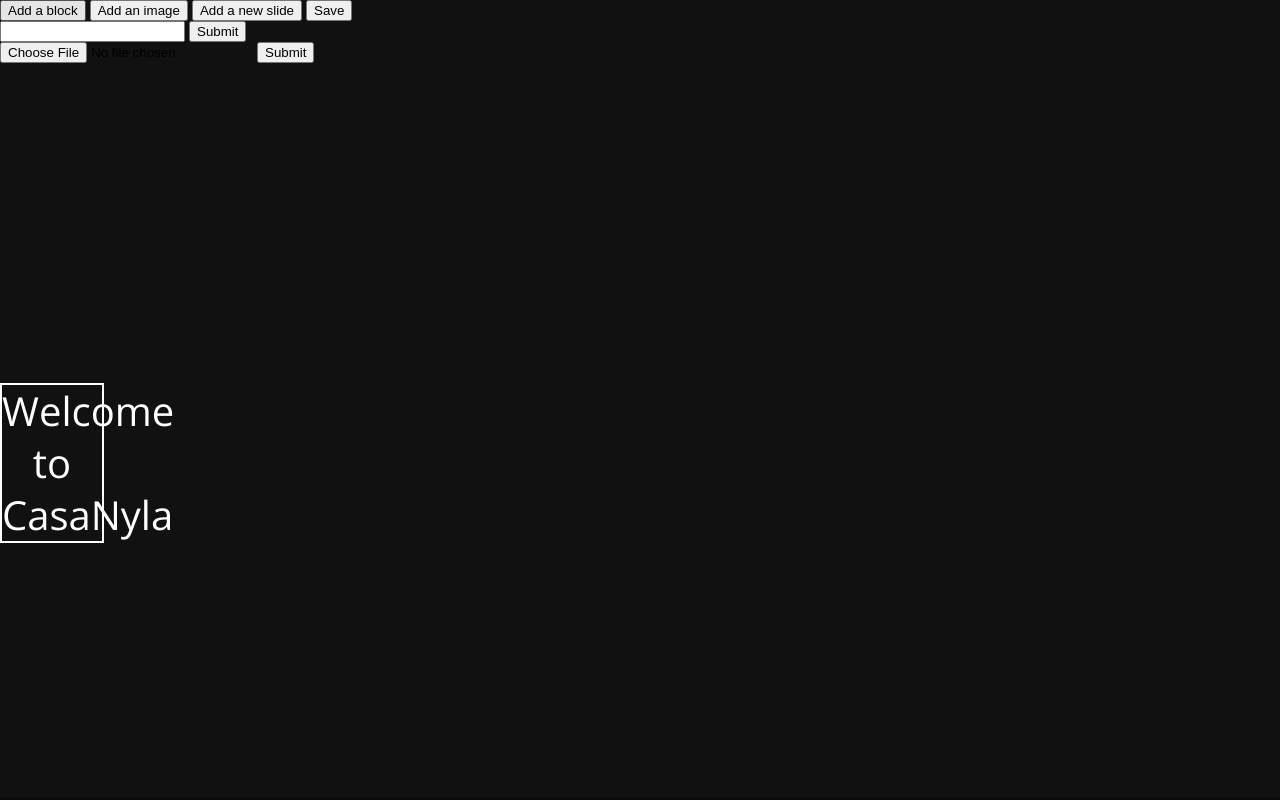
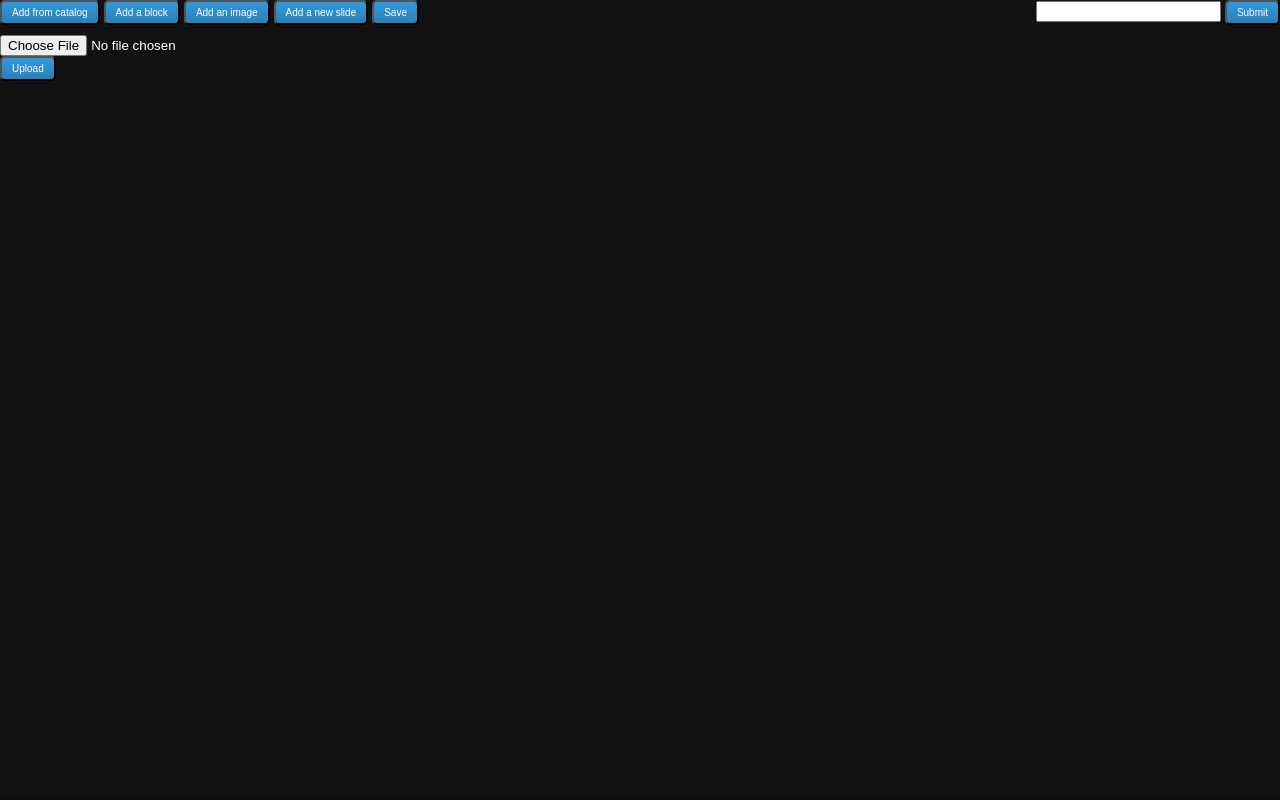
Before and after one commit to rithiksjain/casanylaproject, a Python web app: template catalog/templates/presentation.html in a window 1280 px wide. Run offline with Jinja, Linux system fonts and the light colour scheme; the template is opened without the code that fills it, so the values that code supplies are empty; some libraries are stand-ins or nearby versions.

Commit message:
some integration

```diff
--- a/catalog/__init__.py
+++ b/catalog/__init__.py
@@ -29,7 +29,7 @@ def main(global_config, **settings):
 	config.add_route('filter','/filter')
 	config.add_route('createlist','/createlist')
 	config.add_route('itemadded','/itemadded')
-	config.add_route('presentation','/presentation')
+	config.add_route('presentation','/presentation/{p_id}')
 	config.add_route('addpre','/addpre')
 	config.add_route('addslide','/addslide')
 	config.add_route('saveslide','/saveslide')
--- a/catalog/connection_py.py
+++ b/catalog/connection_py.py
@@ -7,7 +7,7 @@ class connection(object):
 
 	def connect(self):
 		try:
-			self.conn = pymysql.connect(self.config)
+			self.conn = pymysql.connect(**self.config)
 		except Exception as e:
 			print (e)
 			return dict(status=False,connection="")
--- a/catalog/templates/imgdisplay.html
+++ b/catalog/templates/imgdisplay.html
@@ -10,6 +10,12 @@ Wait for 5 seconds {{url}}
 <script type="text/javascript">
 	var url1="{{url}}";
     localStorage.setItem('url', url1);
+    localStorage.setItem( 'upload_img_added', 1);
+    setTimeout(
+  function()
+  {  }, 50000);
+
+    window.close();
 </script>
 </body>
 </html>
--- a/catalog/templates/itemdetailsnew.jinja2
+++ b/catalog/templates/itemdetailsnew.jinja2
@@ -104,9 +104,12 @@
     <script src="templates/assets/vendor/bootstrap/js/bootstrap.min.js"></script>
     <script type="text/javascript">
     function Function() {
-    alert("Item added!");
+    // alert("Item added!");
     var img_url = document.getElementById('save_url').src;
     localStorage.setItem('url', img_url);
+    localStorage.setItem( 'catalog_img_added', 1);
+    window.close();
+
     }
     </script>
 
--- a/catalog/templates/presentation.html
+++ b/catalog/templates/presentation.html
@@ -3,8 +3,8 @@
 <head>
     <meta charset="utf-8">
     <title>Presentation</title>
-    <link rel="stylesheet" href="templates/rejs/css/reveal.css">
-    <link rel="stylesheet" href="templates/rejs/css/theme/night.css">
+    <link rel="stylesheet" href="/templates/rejs/css/reveal.css">
+    <link rel="stylesheet" href="/templates/rejs/css/theme/night.css">
     <link rel="stylesheet" href="//code.jquery.com/ui/1.12.1/themes/base/jquery-ui.css">
     <script src="https://code.jquery.com/jquery-1.12.4.js"></script>
     <script src="https://code.jquery.com/ui/1.12.1/jquery-ui.js"></script>
@@ -12,8 +12,9 @@
     <script type="text/javascript" src="http://cdnjs.cloudflare.com/ajax/libs/q.js/0.9.2/q.min.js"></script>
     <script type="text/javascript" src="http://ajax.googleapis.com/ajax/libs/jqueryui/1.12.1/jquery-ui.min.js">
     </script>
-    <script type="text/javascript" src="templates/rejs/js/connector.js"></script>
-    <script type="text/javascript" src="templates/rejs/js/custom_helper.js"></script>
+    <script type="text/javascript" src="/templates/rejs/js/connector.js"></script>
+    <script type="text/javascript" src="/templates/rejs/js/custom_helper.js"></script>
+
     <style>
       .block{
         border: 2px solid;
@@ -21,47 +22,83 @@
         padding: 20px;
         color: white;
       }
+      .btn {
+  background: #3498db;
+  background-image: -webkit-linear-gradient(top, #3498db, #2980b9);
+  background-image: -moz-linear-gradient(top, #3498db, #2980b9);
+  background-image: -ms-linear-gradient(top, #3498db, #2980b9);
+  background-image: -o-linear-gradient(top, #3498db, #2980b9);
+  background-image: linear-gradient(to bottom, #3498db, #2980b9);
+  -webkit-border-radius: 5;
+  -moz-border-radius: 5;
+  border-radius: 5px;
+  font-family: Arial;
+  color: #ffffff;
+  font-size: 10px;
+  padding: 5px 10px 5px 10px;
+  text-decoration: none;
+}
+
+.btn:hover {
+  background: #3cb0fd;
+  background-image: -webkit-linear-gradient(top, #3cb0fd, #3498db);
+  background-image: -moz-linear-gradient(top, #3cb0fd, #3498db);
+  background-image: -ms-linear-gradient(top, #3cb0fd, #3498db);
+  background-image: -o-linear-gradient(top, #3cb0fd, #3498db);
+  background-image: linear-gradient(to bottom, #3cb0fd, #3498db);
+  text-decoration: none;
+}
     </style>
 </head>
 
 <body>
+<div style="float:left;">
   <div>
-    <button class="add-block" onclick="test_func_text()">Add a block</button>
-    <button class="add-image" onclick="test_func_img()">Add an image</button>
-    <button class="add-slide" onclick="test_func_slide()">Add a new slide</button>
-    <button class="save" onclick="save_func()">Save</button>
-  </div>
-<div id="main">
+    <button class="btn add-block" onclick="add_from_catalog()">Add from catalog</button>
+    <button class="btn add-block" onclick="test_func_text()">Add a block</button>
+    <button class="btn add-image" onclick="test_func_img()">Add an image</button>
+
+    <button class="btn add-slide" onclick="test_func_slide()">Add a new slide</button>
+    <button class="btn save" onclick="save_func()">Save</button>
+    </div>
+<div id="main" style="position:absolute;top:0;right:0;">
 <input type=text class="input" id="input" value=""/>
-<input type=button class="bt" onclick="GetTextValue()" id="btSubmit" value=Submit />
+<input type=button class="btn bt" onclick="GetTextValue()" id="btSubmit" value=Submit />
 </div>
-<form action="uploadimage" method="post" enctype="multipart/form-data" target="_blank">
-<input type="file" name="image" placeholder="Select an image">
-<button type="Submit" class="btn">Submit</button>
+<div style="margin-top:10px;" style="color:white">
+<form action="/uploadimage" method="post" enctype="multipart/form-data" target="_blank">
+<input type="file" name="image" placeholder="Select an image" style="color:white"><br/>
+<button type="Submit" class="btn" onclick="upload();">Upload</button>
 </form>
-  <div class="reveal">
+</div>
+</div>
+<div class="reveal" style="float:Left;">
   <div class="slides" id="slides">
     <section data-markdown>
     <script type="text/template">
-      <div class="block" id="block" onclick="func('.block')" style="border: 2px solid;">
+      <!-- <div class="block" id="block" onclick="func('.block')" style="border: 2px solid;">
         Welcome to CasaNyla
-      </div>
+      </div> -->
     </script>
     </section>
 
     <section data-markdown>
     <script type="text/template">
-      <div class="block" style="border: 2px solid;">
+      <!-- <div class="block" style="border: 2px solid;">
         Resizable
-      </div>
+      </div> -->
     </script>
     </section>
   </div>
-  </div>
+</div>
+<div class="footer" >
+</div>
 
-  <script src="templates/rejs/lib/js/head.min.js"></script>
-  <script src="templates/rejs/js/reveal.js"></script>
+  <script src="/templates/rejs/lib/js/head.min.js"></script>
+  <script src="/templates/rejs/js/reveal.js"></script>
   <script>
+  // slides = {{slide_id}};
+  // status = {{status}};
     Reveal.initialize({
       autoSlide: false,
       center: true,
@@ -75,10 +112,10 @@
       transition: 'concave',
       dependencies: [
         {
-          src: 'templates/rejs/plugin/zoom-js/zoom.js',
+          src: '/templates/rejs/plugin/zoom-js/zoom.js',
           async: true
-        },{ src: 'templates/rejs/plugin/markdown/marked.js', condition: function() { return !!document.querySelector( '[data-markdown]' ); } },
-        { src: 'templates/rejs/plugin/markdown/markdown.js', condition: function() { return !!document.querySelector( '[data-markdown]' ); } }
+        },{ src: '/templates/rejs/plugin/markdown/marked.js', condition: function() { return !!document.querySelector( '[data-markdown]' ); } },
+        { src: '/templates/rejs/plugin/markdown/markdown.js', condition: function() { return !!document.querySelector( '[data-markdown]' ); } }
       ]
       });
 
--- a/catalog/templates/rejs/js/custom_helper.js
+++ b/catalog/templates/rejs/js/custom_helper.js
@@ -80,6 +80,41 @@ function edit_text(div_id,opt){
   s_d_id=div_id;
 }
 
+
+function StorageEvent(e){
+  console.log("i am active");
+  var value=0;
+  if(localStorage.getItem('upload_img_added')!=null){
+    value = localStorage.getItem('upload_img_added');
+  }
+  else if(localStorage.getItem('catalog_img_added')!=null){
+    value = localStorage.getItem('catalog_img_added');
+  }
+    else{
+      return 0;
+  }
+  console.log(value);
+if (value==1){
+  test_func_img();
+  localStorage.clear();
+  }
+
+}
+
+function upload(){
+  console.log("upload");
+ localStorage.setItem('upload_img_added',0);
+ window.addEventListener('storage', StorageEvent);
+}
+
+function add_from_catalog(){
+  localStorage.setItem( 'from_catalog', 1 );
+  localStorage.setItem( 'catalog_img_added', 0 );
+  window.open("/itemfetch?id=1",'_blank');
+  window.addEventListener('storage', StorageEvent);
+}
+
+
 function test_func_img(){
 var n = $(".slides .block").length;
 ++n;
@@ -89,7 +124,7 @@ $($('#block'+(n)).children()).attr("src",imgurl );
 };
 
 function test_func_slide(){
-$(".slides").append("<section class='present' data-markdown><script type='text/template'>ABC</script></section>");
+$(".slides").append("<section class='present' data-markdown><script type='text/template'></script></section>");
 };
 
 function post_call(data)
@@ -160,15 +195,3 @@ async_call.get_call(url1).then(function(result){
 };
 
 init(1,1);
-/*
-function imageupload(){
-async_calls = new async_helper()
-var urls = [{'key':'elements', 'url': '/uploadimage'}];
-console.log($('form').serialize());
-};
-
-$('form').submit(function(e){
-console.log(e);
-e.preventDefault();
-});
-*/
```
Also changed, not shown: catalog/presentationlogic.py (+68 -41 lines), catalog/views.py (+8 -2 lines).
